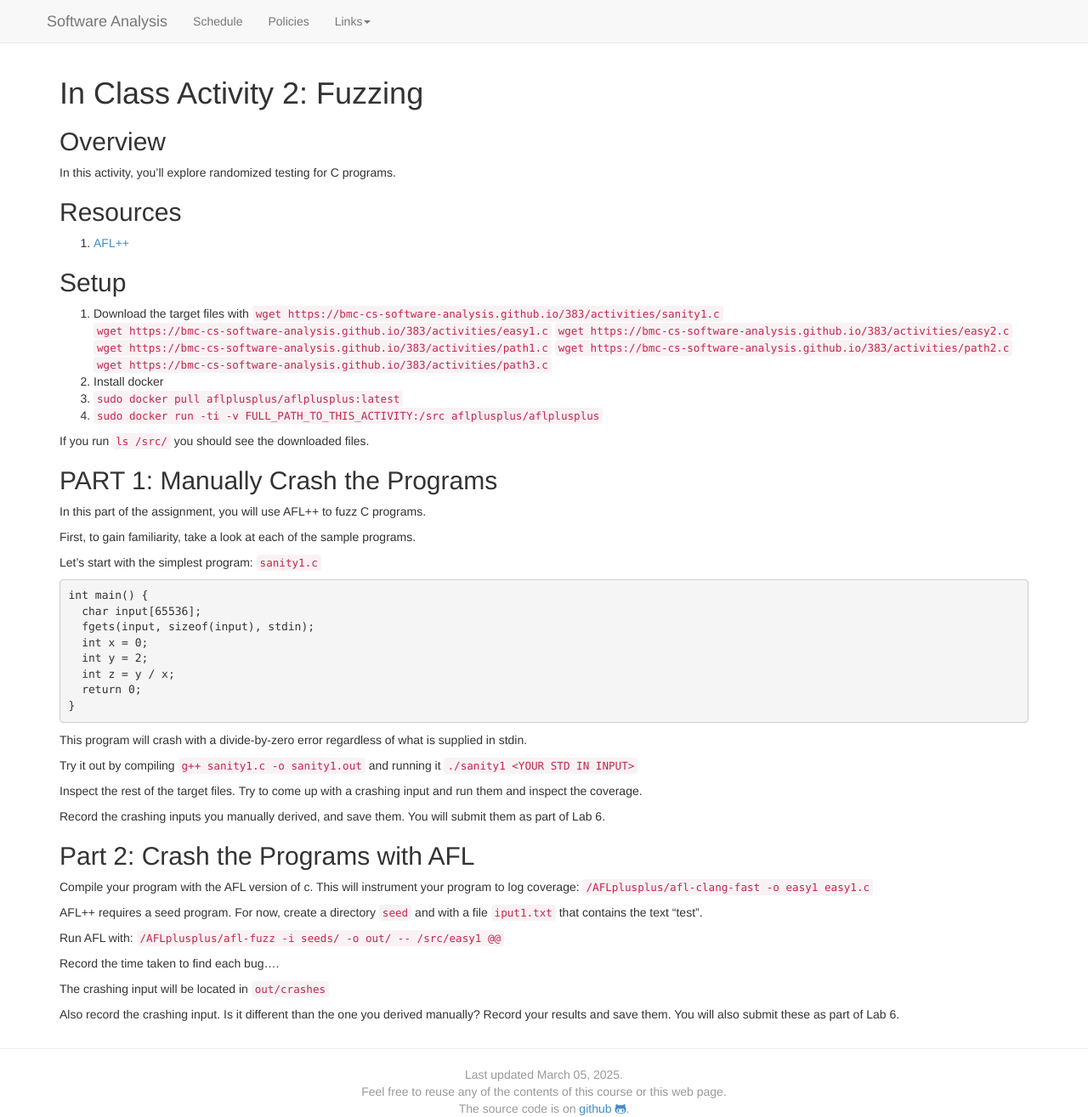
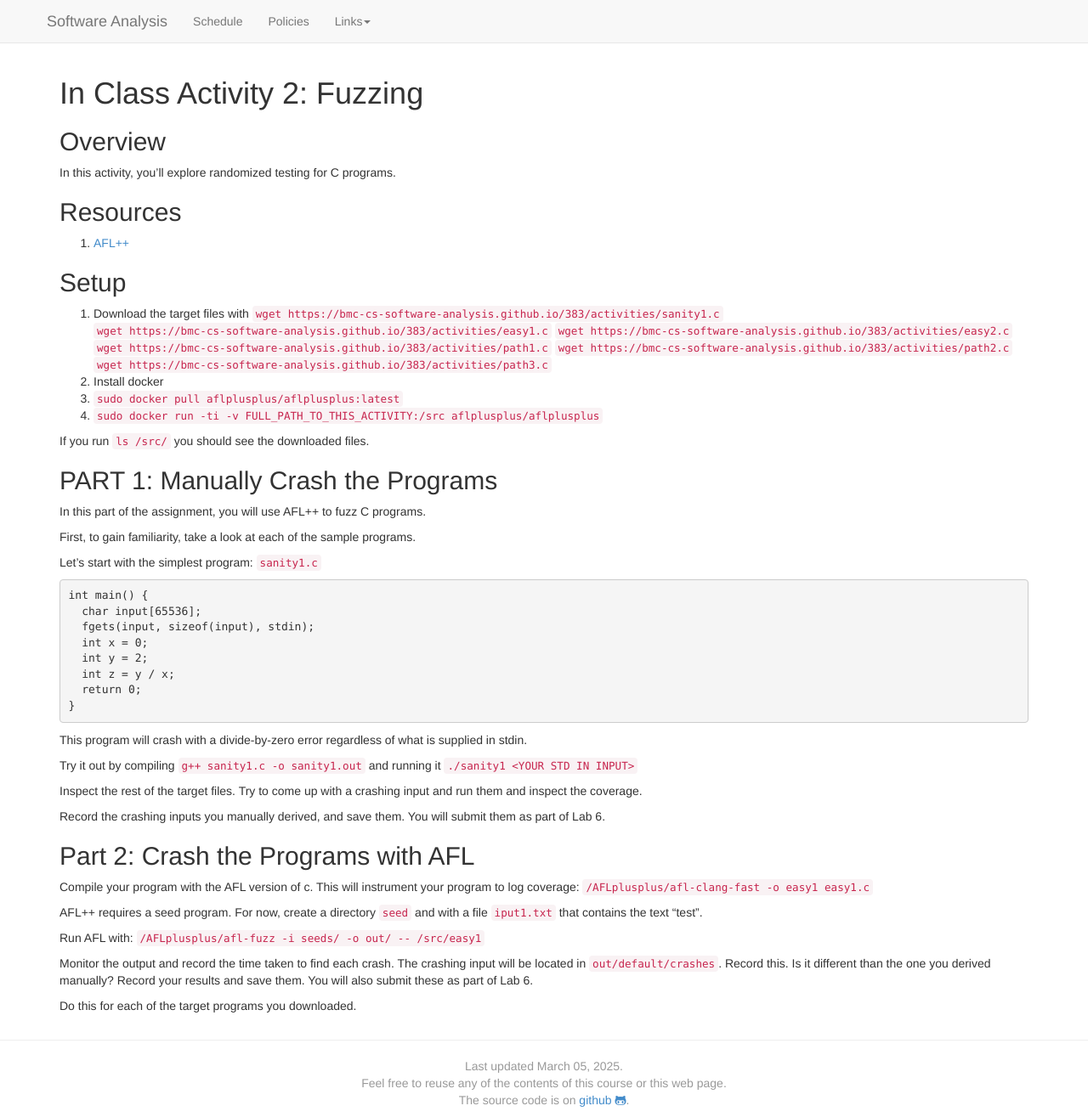
Before and after one commit to bmc-cs-software-analysis/383, a Jekyll site: the page built from activity.md, in a window 1280 px wide and 1315 px high. Shown: the whole window at 85% size. Built offline with Jekyll 4.4.1, drawn with Linux system fonts in a browser that asks for light colours; nearby versions of some CDN libraries.

Commit message:
running AFL

```diff
--- a/activity.md
+++ b/activity.md
@@ -66,10 +66,8 @@ Compile your program with the AFL version of c. This will instrument your progra
 
 AFL++ requires a seed program. For now, create a directory `seed` and with a file `iput1.txt` that contains the text "test".
 
-Run AFL with: `/AFLplusplus/afl-fuzz  -i seeds/ -o out/ -- /src/easy1 @@`
+Run AFL with: `/AFLplusplus/afl-fuzz  -i seeds/ -o out/ -- /src/easy1`
 
-Record the time taken to find each bug....
+Monitor the output and record the time taken to find each crash. The crashing input will be located in `out/default/crashes`. Record this. Is it different than the one you derived manually? Record your results and save them. You will also submit these as part of Lab 6.
 
-The crashing input will be located in `out/crashes`
-
-Also record the crashing input. Is it different than the one you derived manually? Record your results and save them. You will also submit these as part of Lab 6.
+Do this for each of the target programs you downloaded.
```
